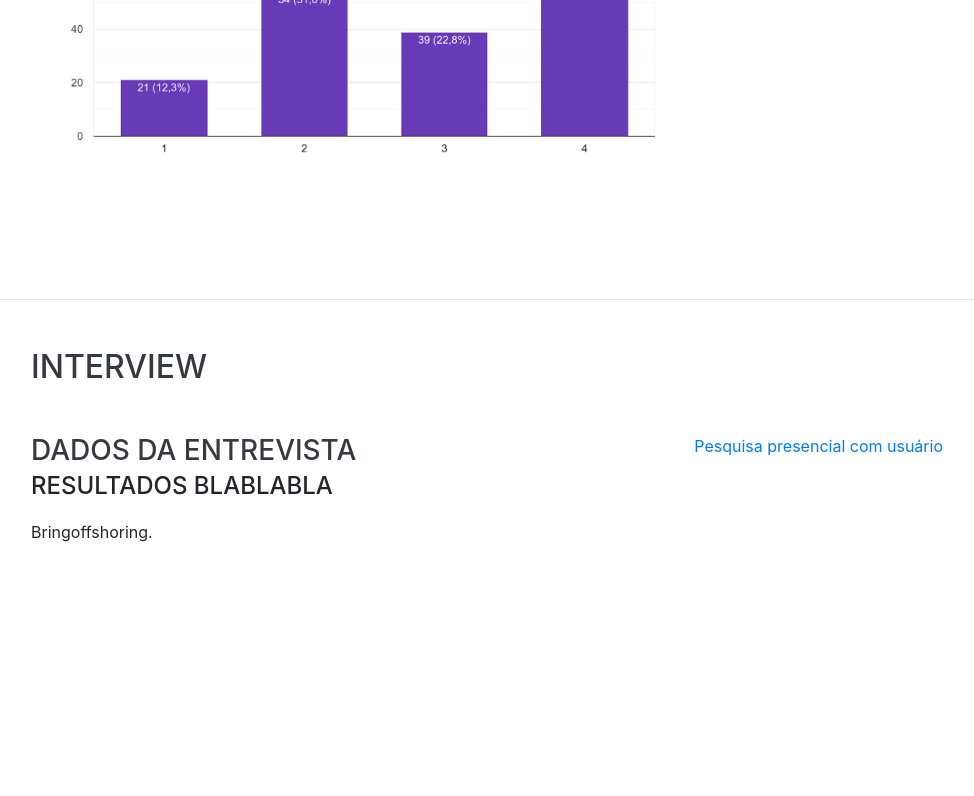
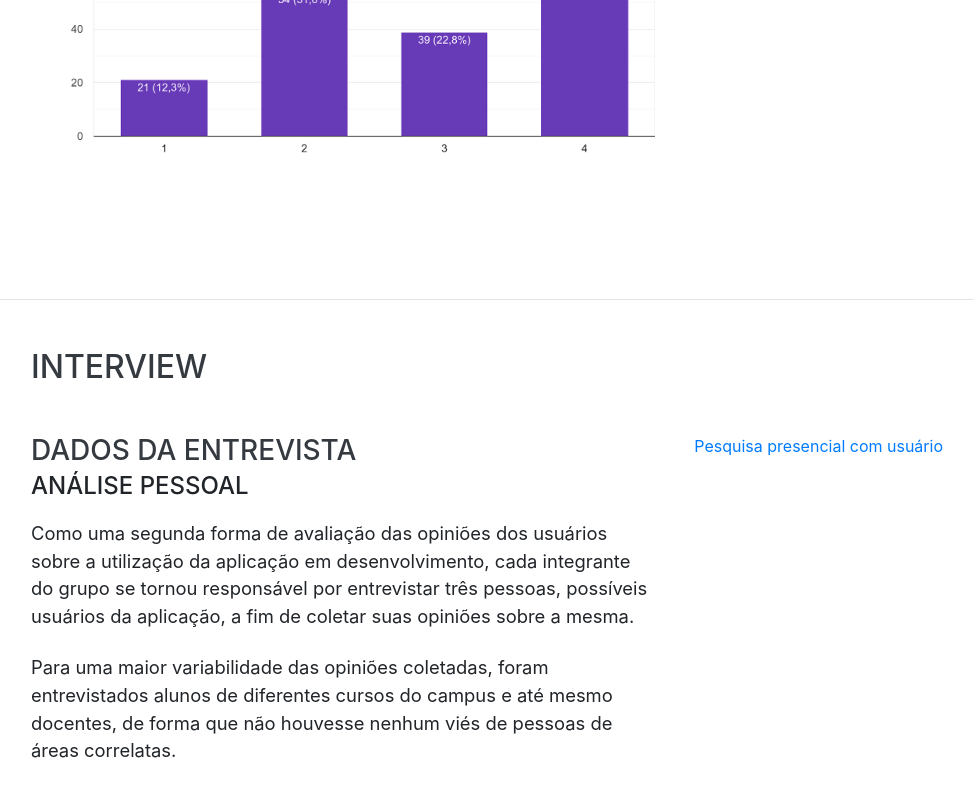
Before and after one commit to igorluppi/ihc_project, a website with bundled scripts: page index.html in a window 1280 px wide. Shown: the part 3996-4792 px from the top of the page, without its empty margins (289-1263 px from the left). Built offline with nearby package versions, Linux system fonts and the light colour scheme; a web font is replaced by a local one.

Commit message:
Added interview section description.

```diff
--- a/index.html
+++ b/index.html
@@ -141,8 +141,9 @@
             <div class="resume-item d-flex flex-column flex-md-row justify-content-between mb-5">
             <div class="resume-content">
                 <h3 class="mb-0">Dados da entrevista</h3>
-                <div class="subheading mb-3">Resultados blablabla</div>
-                <p>Bringoffshoring.</p>
+                <div class="subheading mb-3">Análise pessoal</div>
+                <p class="lead mb-4">Como uma segunda forma de avaliação das opiniões dos usuários sobre a utilização da aplicação em desenvolvimento, cada integrante do grupo se tornou responsável por entrevistar três pessoas, possíveis usuários da aplicação, a fim de coletar suas opiniões sobre a mesma.</p>
+                <p class="lead mb-4"> Para uma maior variabilidade das opiniões coletadas, foram entrevistados alunos de diferentes cursos do campus e até mesmo docentes, de forma que não houvesse nenhum viés de pessoas de áreas correlatas.</p>
             </div>
             <div class="resume-date text-md-right">
                 <span class="text-primary">Pesquisa presencial com usuário</span>
```
